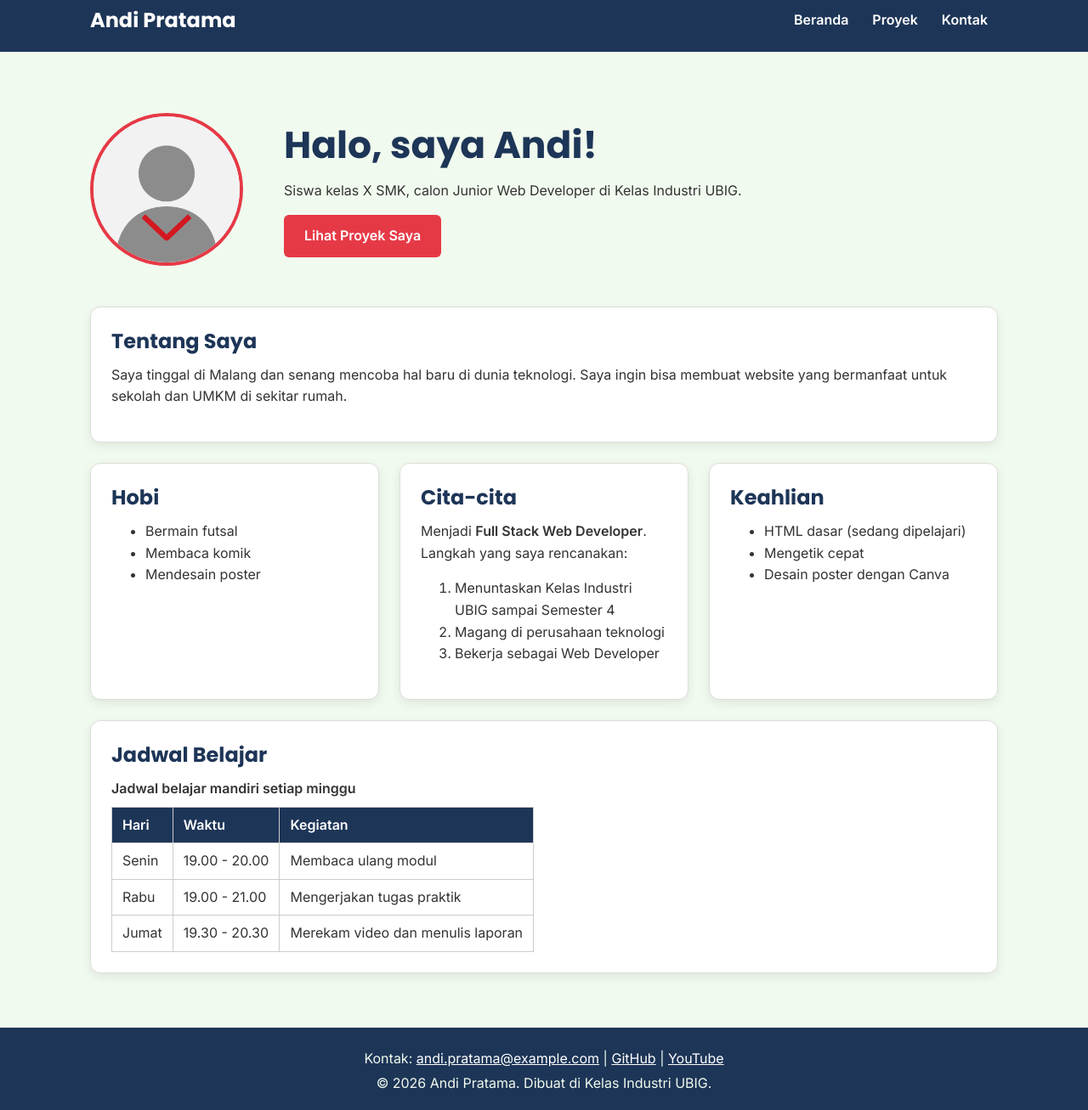
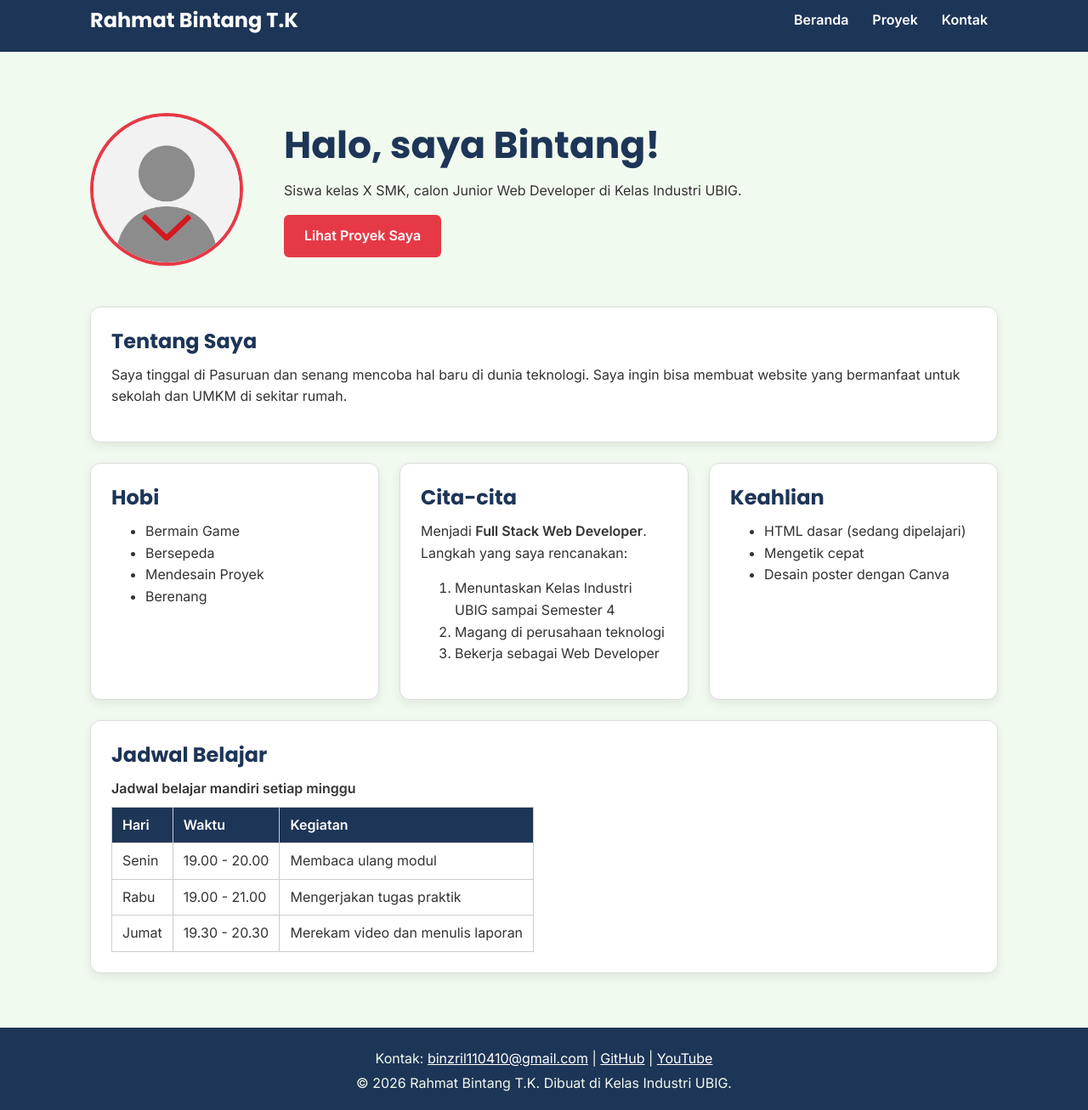
Before and after one commit to BIINT4NG/portofolio-bintang, a plain HTML site: page index.html in a window 1280 px wide. Shown: the part 13-1320 px from the top of the page at 85% size. Drawn offline with Linux system fonts and the light colour scheme.

```diff
--- a/index.html
+++ b/index.html
@@ -3,7 +3,7 @@
 <head>
   <meta charset="UTF-8">
   <meta name="viewport" content="width=device-width, initial-scale=1.0">
-  <title>Andi Pratama | Beranda</title>
+  <title>Rahmat Bintang T.K | Beranda</title>
   <link rel="preconnect" href="https://fonts.googleapis.com">
   <link rel="preconnect" href="https://fonts.gstatic.com" crossorigin>
   <link href="https://fonts.googleapis.com/css2?family=Inter:wght@400;600&family=Poppins:wght@600;700&display=swap" rel="stylesheet">
@@ -12,7 +12,7 @@
 <body>
   <header>
     <div class="container navbar">
-      <h1>Andi Pratama</h1>
+      <h1>Rahmat Bintang T.K</h1>
       <nav class="menu-laptop">
         <ul>
           <li><a href="index.html">Beranda</a></li>
@@ -37,9 +37,9 @@
   <main>
     <div class="container">
       <section class="hero">
-        <img src="img/foto-profil.png" alt="Foto profil Andi Pratama" width="180">
+        <img src="img/foto-profil.png" alt="Foto profil Rahmat Bintang T.K" width="180">
         <div>
-          <h2>Halo, saya Andi!</h2>
+          <h2>Halo, saya Bintang!</h2>
           <p>Siswa kelas X SMK, calon Junior Web Developer di Kelas Industri UBIG.</p>
           <a href="proyek.html" class="tombol">Lihat Proyek Saya</a>
         </div>
@@ -47,16 +47,17 @@
 
       <section class="kartu">
         <h2>Tentang Saya</h2>
-        <p>Saya tinggal di Malang dan senang mencoba hal baru di dunia teknologi. Saya ingin bisa membuat website yang bermanfaat untuk sekolah dan UMKM di sekitar rumah.</p>
+        <p>Saya tinggal di Pasuruan dan senang mencoba hal baru di dunia teknologi. Saya ingin bisa membuat website yang bermanfaat untuk sekolah dan UMKM di sekitar rumah.</p>
       </section>
 
       <div class="daftar-kartu">
         <section class="kartu">
           <h2>Hobi</h2>
           <ul>
-            <li>Bermain futsal</li>
-            <li>Membaca komik</li>
-            <li>Mendesain poster</li>
+            <li>Bermain Game</li>
+            <li>Bersepeda</li>
+            <li>Mendesain Proyek</li>
+            <li>Berenang</li>
           </ul>
         </section>
 
@@ -114,10 +115,10 @@
   </main>
 
   <footer>
-    <p>Kontak: <a href="mailto:andi.pratama@example.com">andi.pratama@example.com</a> |
+    <p>Kontak: <a href="mailto:binzril110410@gmail.com">binzril110410@gmail.com</a> |
       <a href="https://github.com/" target="_blank">GitHub</a> |
-      <a href="https://www.youtube.com/" target="_blank">YouTube</a></p>
-    <p>&copy; 2026 Andi Pratama. Dibuat di Kelas Industri UBIG.</p>
+      <a href="https://www.youtube.com/@Rhmat%C3%9Fintang"target="_blank">YouTube</a></p>
+    <p>&copy; 2026 Rahmat Bintang T.K. Dibuat di Kelas Industri UBIG.</p>
   </footer>
 </body>
 </html>
```
